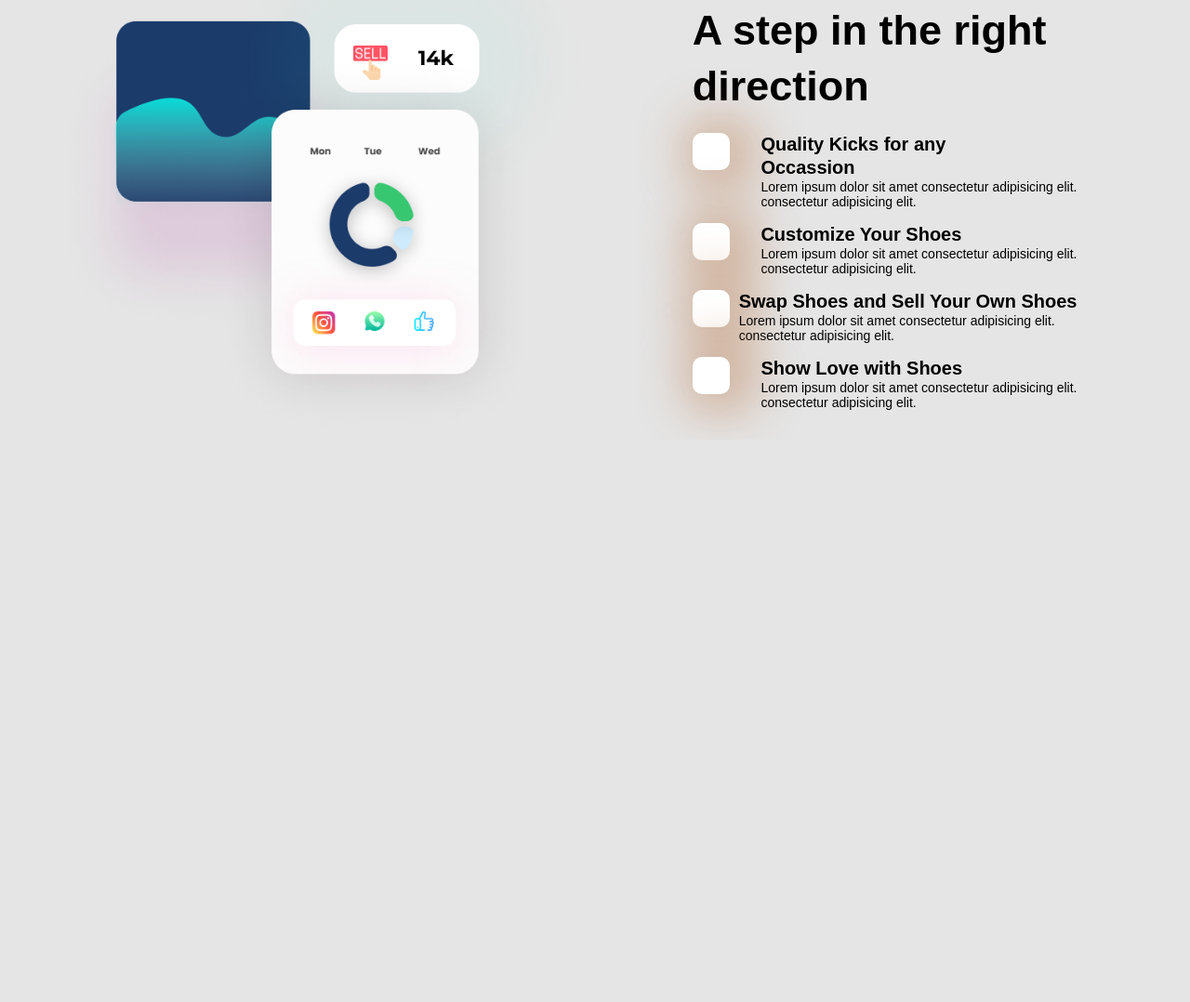
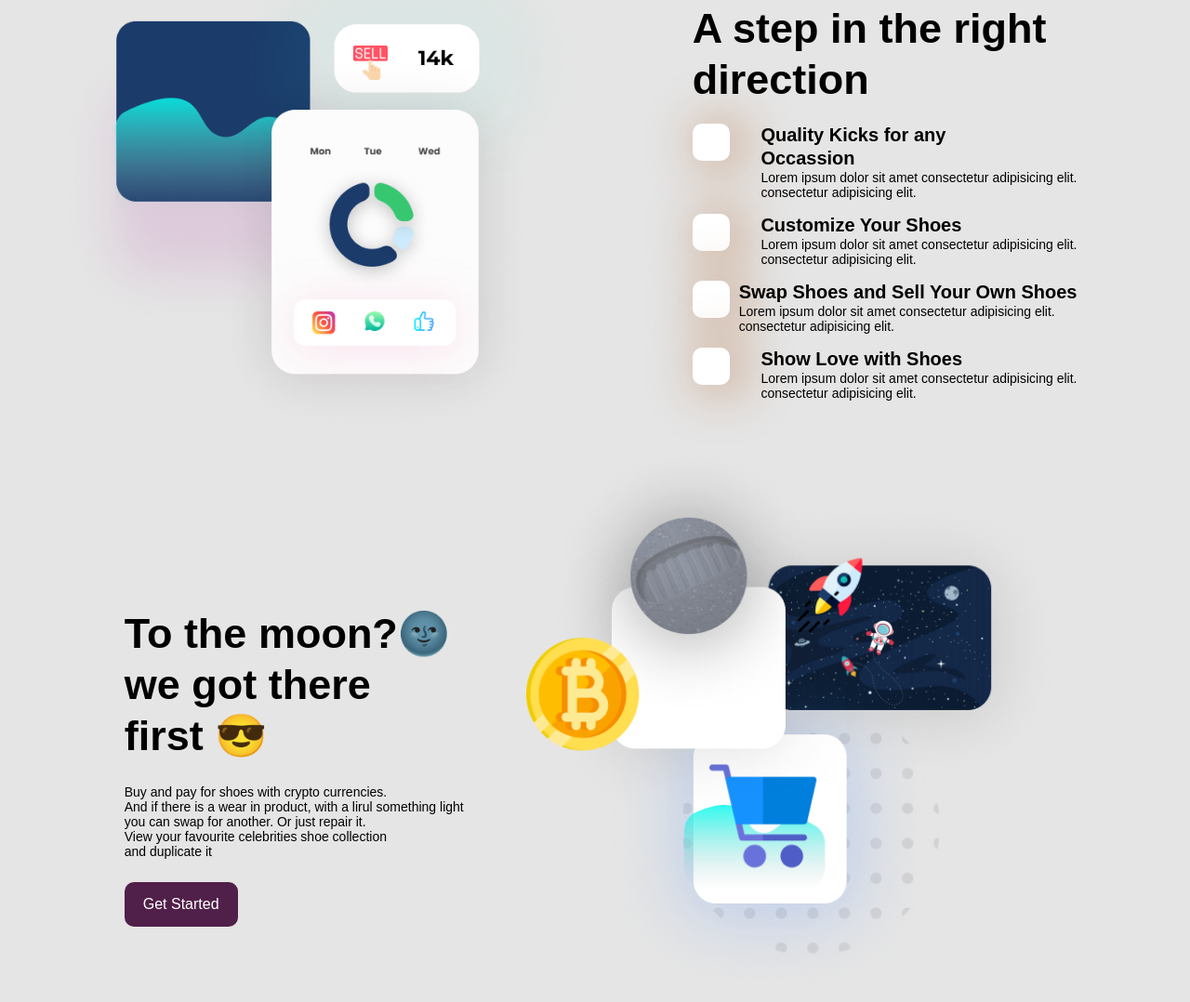
Before and after one commit to Haybuka/batalion, a plain HTML site: page index.html in a window 1280 px wide. Shown: the part 720-1798 px from the top of the page at 93% size. Before the commit the page ends 1193 px from the top, so only its background shows below. Drawn offline with Linux system fonts and the light colour scheme.

Commit message:
completed moon section using flex-container class and adaptive style

```diff
--- a/assets/css/index.css
+++ b/assets/css/index.css
@@ -81,7 +81,7 @@ nav h3{
 .banner aside{
     background-image: url('/assets/image/BannerDots.png');
     background-repeat: no-repeat;
-    background-position: 5% 80%;
+    background-position: 5% 95%;
 }
 .container aside {
     width: 580px;
@@ -95,10 +95,10 @@ nav h3{
 .step-section{
     align-items: start;
 }
-.step-section h3{
+.flex-container h3{
     font-size: 45px;
     font-weight: 700;
-    line-height: 60px;
+    line-height: 55px;
     text-align: left;
     margin-top: 100px;
 }
@@ -118,7 +118,7 @@ nav h3{
     padding: 20px;
     border-radius: 10px;
     margin-right: 10px;
-    box-shadow: 10px 2px 50px 20px rgba(177, 98, 41, 0.356);
+    box-shadow: 10px 2px 50px 10px rgba(177, 98, 41, 0.356);
 }
 .step-section h4{
     font-size: 20px;
@@ -128,3 +128,9 @@ nav h3{
 .step-section ul p{
     font-size: 14px;
 }
+.to-moon h3+div{
+    margin: 25px 0;
+}
+.to-moon h3 + div >p{
+    font-size: 14px;
+}
--- a/index.html
+++ b/index.html
@@ -62,7 +62,7 @@
                 <h3>
                     <p>A step in the right</p>
                     <p>direction</p>
-                </h1>
+                </h3>
                 <ul>
                     <li>
                         <span>
@@ -131,6 +131,30 @@
                 </ul>
             </article>
         </section>
+        <section class="to-moon flex-container">
+            <article>
+                <h3>
+
+                    <p>To the moon?🌚</p>
+                    <p> we got there</p>
+                    <p>first 😎</p>
+                </h3>
+               <div>
+                  <p>
+                    Buy and pay for shoes with crypto currencies. <br />
+                    And if there is a wear in product,
+                    with a lirul something light <br /> you can swap for another. Or just repair it.
+                  </p>
+                  <p>
+                    View your favourite celebrities shoe collection <br /> and duplicate it
+                  </p>
+               </div>
+                <a href="#" class="btn btn-get-started">Get Started</a>
+            </article>
+            <aside>
+               <img src="/assets/image/ImageCrypto.png" alt="image">
+            </aside>
+        </section>
     </main>
 </body>
 </html>
```
Also changed, not shown: assets/image/ImageCrypto.png (added).
